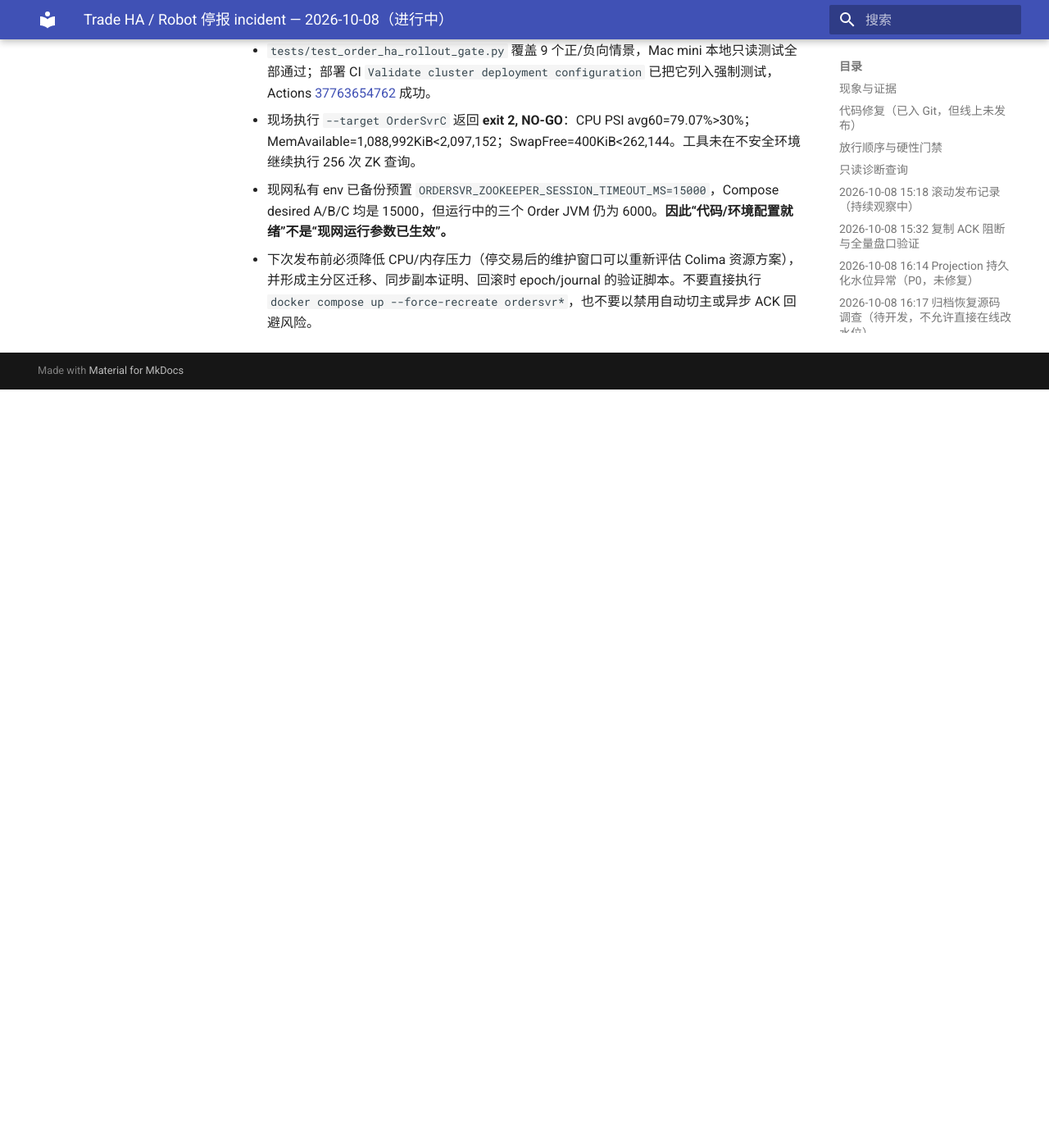
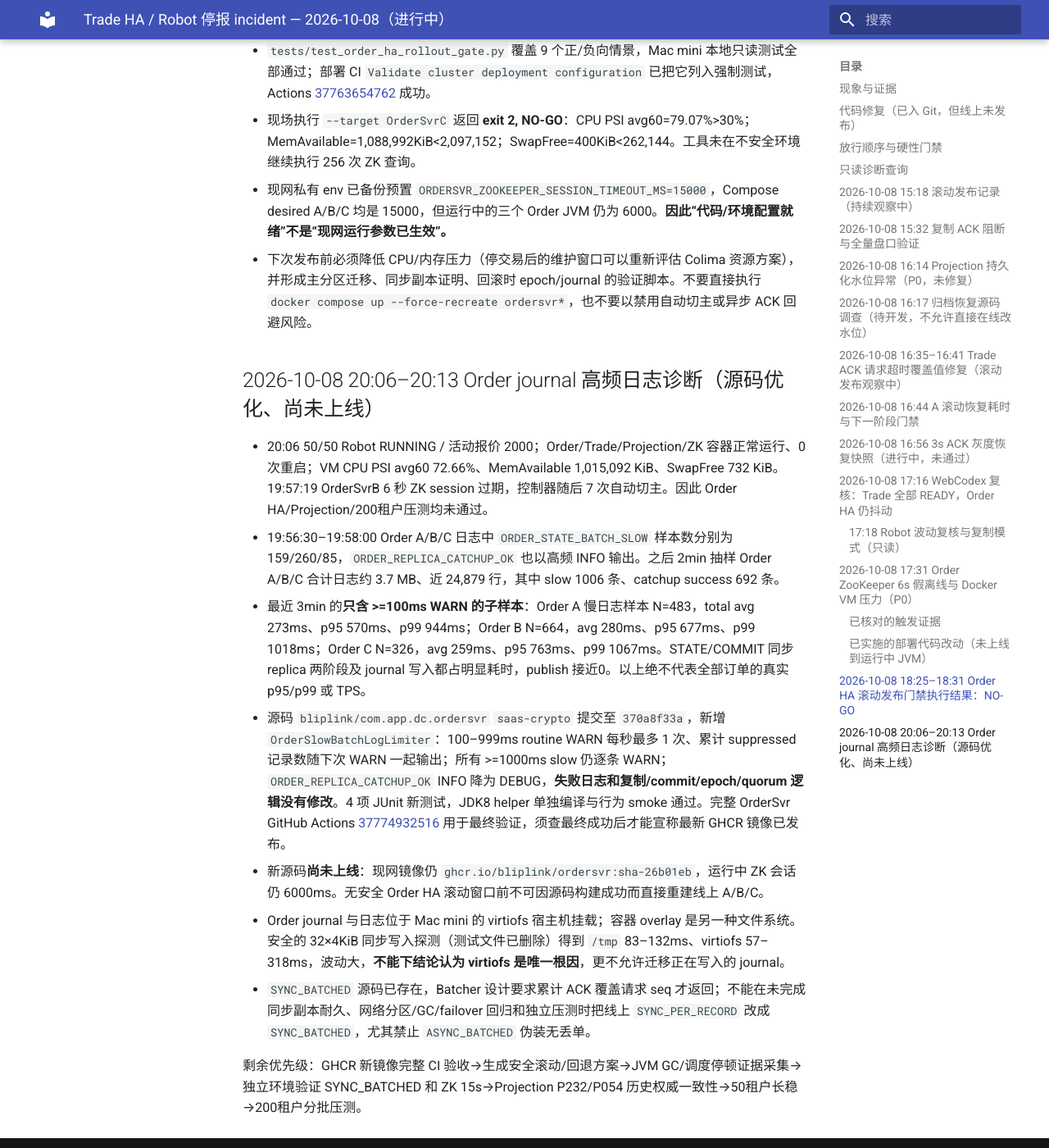
Before and after one commit to bliplink/dc-quant-deploy, an MkDocs documentation site: the page built from docs/TRADE_ROBOT_HEAP_INCIDENT_20261008.zh-CN.md, in a window 1280 px wide and 1400 px high, scrolled down 10672 px. Shown: the whole window at 82% size. Built offline with MkDocs 1.6.1 and Material for MkDocs 9.7.7, drawn with Linux system fonts in a browser that asks for light colours; before the commit the page ends 11147 px from its top, so only the background shows below that.

Commit message:
docs: quantify Order journal slow path and mark log-code change not deployed

```diff
--- a/docs/TRADE_ROBOT_HEAP_INCIDENT_20261008.zh-CN.md
+++ b/docs/TRADE_ROBOT_HEAP_INCIDENT_20261008.zh-CN.md
@@ -165,3 +165,15 @@
 - 现场执行 `--target OrderSvrC` 返回 **exit 2, NO-GO**：CPU PSI avg60=79.07%>30%；MemAvailable=1,088,992KiB<2,097,152；SwapFree=400KiB<262,144。工具未在不安全环境继续执行 256 次 ZK 查询。
 - 现网私有 env 已备份预置 `ORDERSVR_ZOOKEEPER_SESSION_TIMEOUT_MS=15000`，Compose desired A/B/C 均是 15000，但运行中的三个 Order JVM 仍为 6000。**因此“代码/环境配置就绪”不是“现网运行参数已生效”。**
 - 下次发布前必须降低 CPU/内存压力（停交易后的维护窗口可以重新评估 Colima 资源方案），并形成主分区迁移、同步副本证明、回滚时 epoch/journal 的验证脚本。不要直接执行 `docker compose up --force-recreate ordersvr*`，也不要以禁用自动切主或异步 ACK 回避风险。
+
+## 2026-10-08 20:06–20:13 Order journal 高频日志诊断（源码优化、尚未上线）
+
+- 20:06 50/50 Robot RUNNING / 活动报价 2000；Order/Trade/Projection/ZK 容器正常运行、0次重启；VM CPU PSI avg60 72.66%、MemAvailable 1,015,092 KiB、SwapFree 732 KiB。19:57:19 OrderSvrB 6 秒 ZK session 过期，控制器随后 7 次自动切主。因此 Order HA/Projection/200租户压测均未通过。
+- 19:56:30–19:58:00 Order A/B/C 日志中 `ORDER_STATE_BATCH_SLOW` 样本数分别为 159/260/85，`ORDER_REPLICA_CATCHUP_OK` 也以高频 INFO 输出。之后 2min 抽样 Order A/B/C 合计日志约 3.7 MB、近 24,879 行，其中 slow 1006 条、catchup success 692 条。
+- 最近 3min 的**只含 >=100ms WARN 的子样本**：Order A 慢日志样本 N=483，total avg 273ms、p95 570ms、p99 944ms；Order B N=664，avg 280ms、p95 677ms、p99 1018ms；Order C N=326，avg 259ms、p95 763ms、p99 1067ms。STATE/COMMIT 同步 replica 两阶段及 journal 写入都占明显耗时，publish 接近0。以上绝不代表全部订单的真实 p95/p99 或 TPS。
+- 源码 `bliplink/com.app.dc.ordersvr` `saas-crypto` 提交至 `370a8f33a`，新增 `OrderSlowBatchLogLimiter`：100–999ms routine WARN 每秒最多 1 次、累计 suppressed 记录数随下次 WARN 一起输出；所有 >=1000ms slow 仍逐条 WARN；`ORDER_REPLICA_CATCHUP_OK` INFO 降为 DEBUG，**失败日志和复制/commit/epoch/quorum 逻辑没有修改**。4 项 JUnit 新测试，JDK8 helper 单独编译与行为 smoke 通过。完整 OrderSvr GitHub Actions [37774932516](https://github.com/bliplink/com.app.dc.ordersvr/actions/runs/37774932516) 用于最终验证，须查最终成功后才能宣称最新 GHCR 镜像已发布。
+- 新源码**尚未上线**：现网镜像仍 `ghcr.io/bliplink/ordersvr:sha-26b01eb`，运行中 ZK 会话仍 6000ms。无安全 Order HA 滚动窗口前不可因源码构建成功而直接重建线上 A/B/C。
+- Order journal 与日志位于 Mac mini 的 virtiofs 宿主机挂载；容器 overlay 是另一种文件系统。安全的 32×4KiB 同步写入探测（测试文件已删除）得到 `/tmp` 83–132ms、virtiofs 57–318ms，波动大，**不能下结论认为 virtiofs 是唯一根因**，更不允许迁移正在写入的 journal。
+- `SYNC_BATCHED` 源码已存在，Batcher 设计要求累计 ACK 覆盖请求 seq 才返回；不能在未完成同步副本耐久、网络分区/GC/failover 回归和独立压测时把线上 `SYNC_PER_RECORD` 改成 `SYNC_BATCHED`，尤其禁止 `ASYNC_BATCHED` 伪装无丢单。
+
+剩余优先级：GHCR 新镜像完整 CI 验收→生成安全滚动/回退方案→JVM GC/调度停顿证据采集→独立环境验证 SYNC_BATCHED 和 ZK 15s→Projection P232/P054 历史权威一致性→50租户长稳→200租户分批压测。
```
